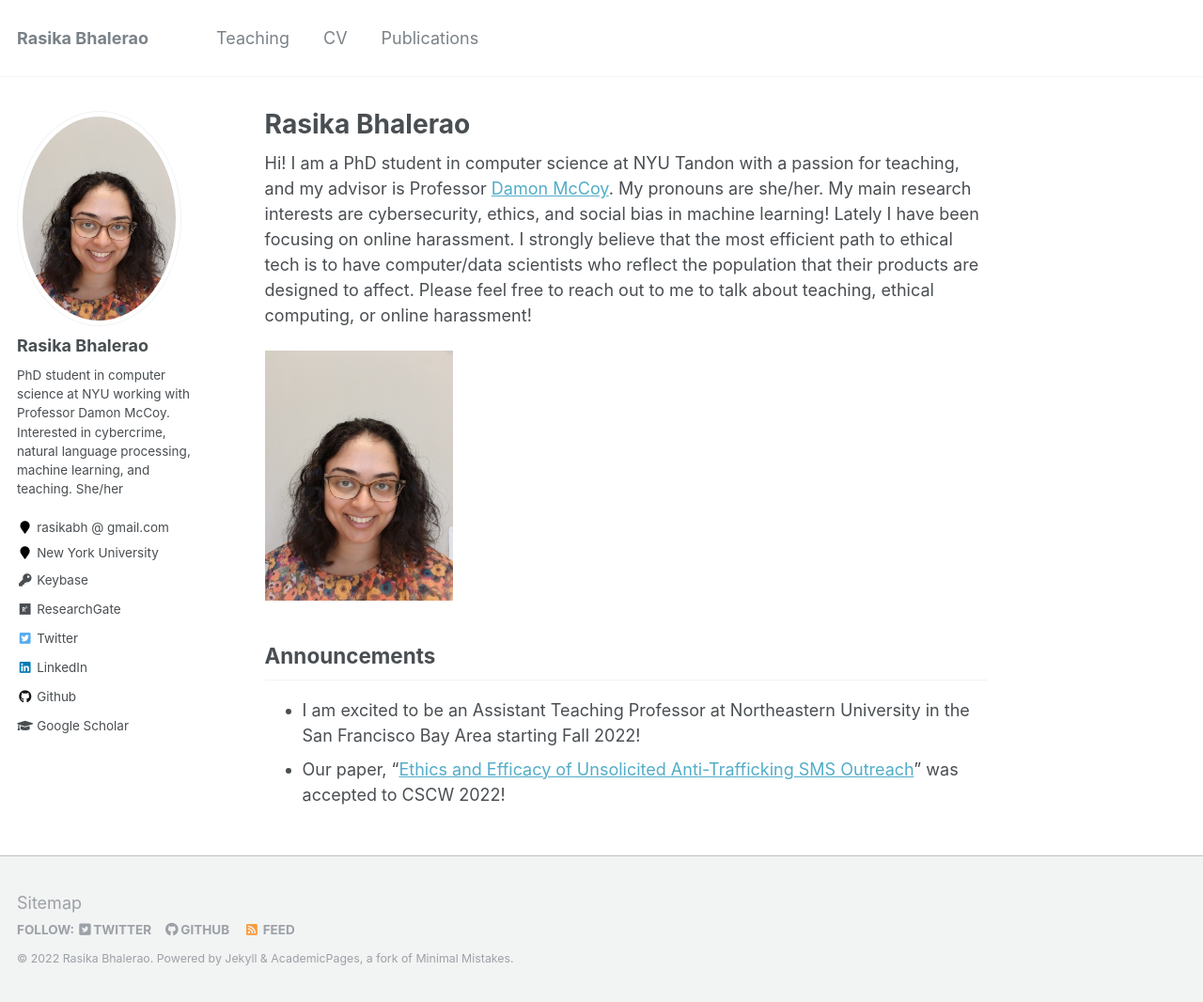
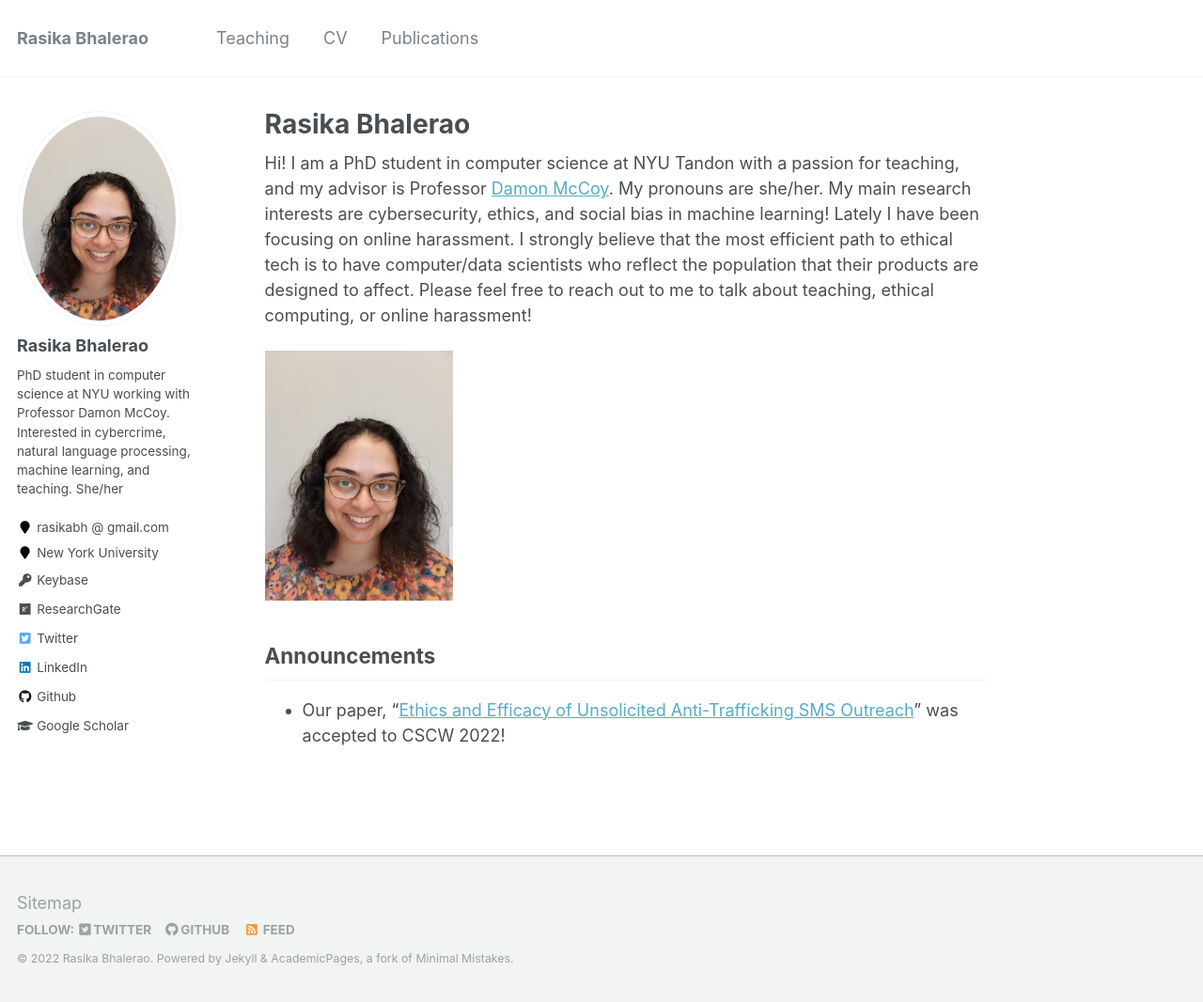
Before and after one commit to rasikabh/rasikabh.github.io, a Jekyll site: the page built from _pages/about.md, in a window 1280 px wide and 1066 px high. Shown: the whole window at 94% size. Built offline with Jekyll 4.4.1, drawn with Linux system fonts in a browser that asks for light colours.

Commit message:
Update about.md

```diff
--- a/_pages/about.md
+++ b/_pages/about.md
@@ -18,5 +18,5 @@
 
 ## Announcements
 
-- I am excited to be an Assistant Teaching Professor at Northeastern University in the San Francisco Bay Area starting Fall 2022!
+<!-- - I am excited to be an Assistant Teaching Professor at Northeastern University in the San Francisco Bay Area starting Fall 2022! -->
 - Our paper, "[Ethics and Efficacy of Unsolicited Anti-Trafficking SMS Outreach](https://arxiv.org/abs/2202.09527)" was accepted to CSCW 2022!
```
